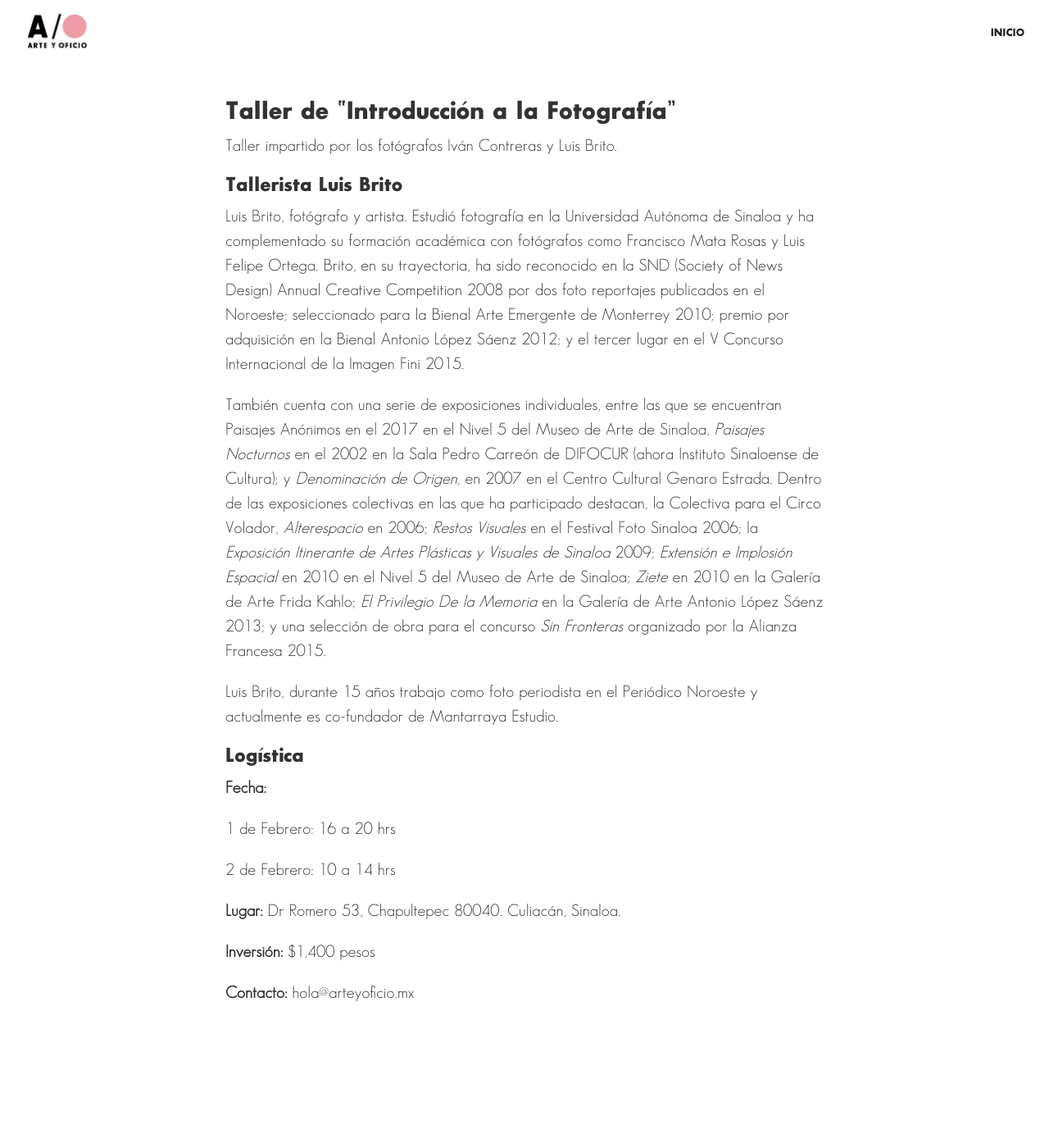
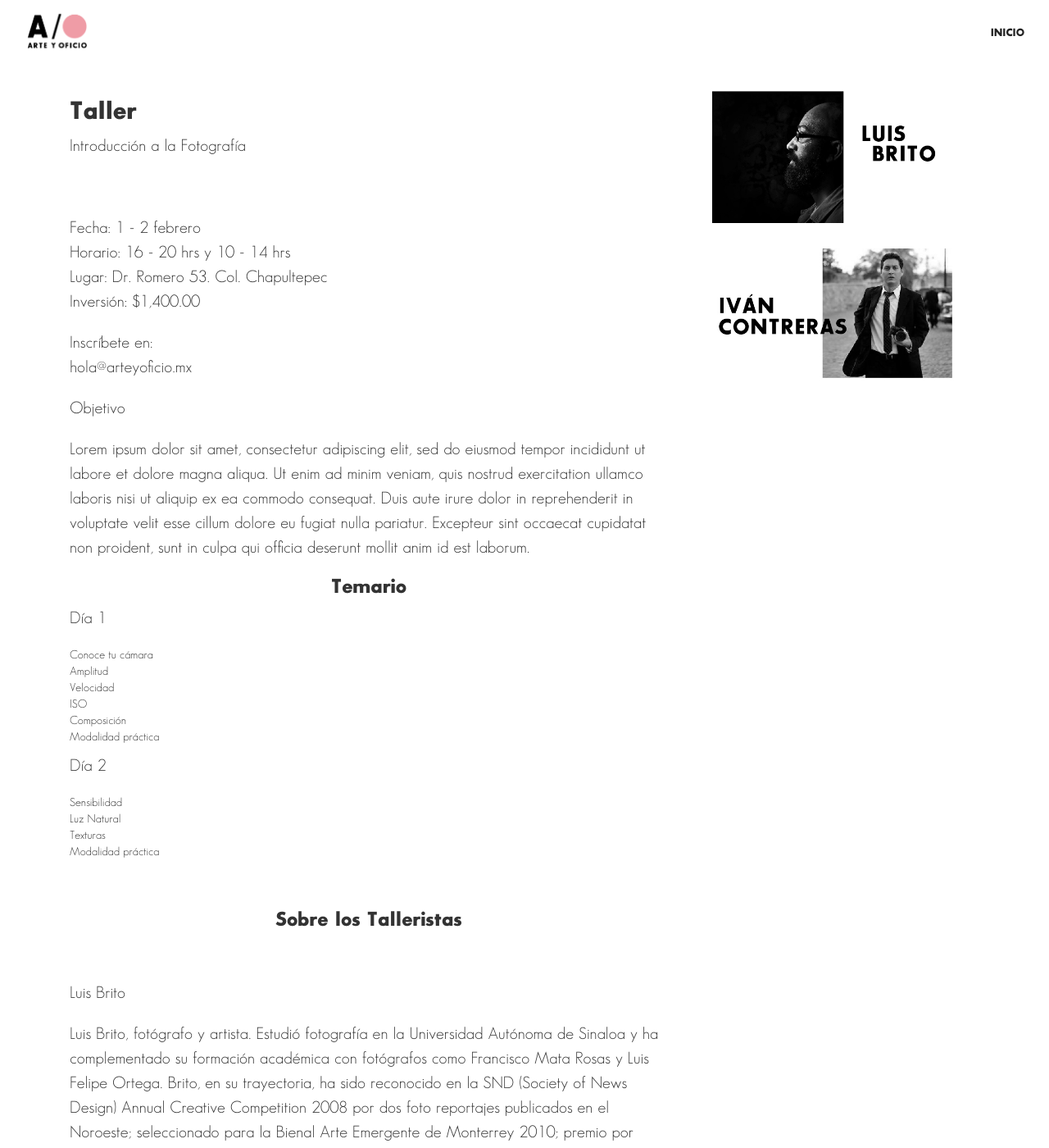
Before and after one commit to defvol/ayo, a Jekyll site: the page built from taller.md, in a window 1280 px wide and 1400 px high. Shown: the whole window at 82% size. Built offline with Jekyll 4.4.1, drawn with Linux system fonts in a browser that asks for light colours; comment, search, counter and statistics services are not loaded.

Commit message:
Update taller content and style

```diff
--- a/_layouts/posts.html
+++ b/_layouts/posts.html
@@ -7,8 +7,13 @@
   {% include nav-inner.html %}
   <section id="post">
       <div class="container">
-          <div class="col-lg-8 col-lg-offset-2">
+          <div class="col-lg-8">
               {{ content }}
+          </div>
+          <div class="col-lg-4">
+            {% for pic in page.pictures %}
+              <img src="img/{{pic}}" class="img-responsive" alt="">
+            {% endfor %}
           </div>
       </div>
   </section>
--- a/_sass/_base.scss
+++ b/_sass/_base.scss
@@ -387,3 +387,16 @@ body {
 #mc_embed_signup h2 {
   font-weight: inherit;
 }
+
+/** POSTS **/
+
+#post {
+  ul {
+    list-style: none;
+    padding-left: 0;
+  }
+
+  h3 {
+    text-align: center;
+  }
+}
--- a/taller.md
+++ b/taller.md
@@ -3,30 +3,57 @@ layout: posts
 title:  "Introducción a la Fotografía"
 date:   2019-01-19 19:41:14 -0800
 categories: posts
+pictures:
+- "portfolio/luis.jpg"
+- "portfolio/ivan.jpg"
 ---
 
-## Taller de "Introducción a la Fotografía"
+## Taller
 
-Taller impartido por los fotógrafos Iván Contreras y Luis Brito.
+Introducción a la Fotografía
 
-### Tallerista Luis Brito
+<br />
+
+Fecha: 1 - 2 febrero
+<br />
+Horario: 16 - 20 hrs y 10 - 14 hrs
+<br />
+Lugar: Dr. Romero 53. Col. Chapultepec
+<br />
+Inversión: $1,400.00
+
+Inscríbete en: <br /> {{ site.email }}
+
+Objetivo
+
+Lorem ipsum dolor sit amet, consectetur adipiscing elit, sed do eiusmod tempor incididunt ut labore et dolore magna aliqua. Ut enim ad minim veniam, quis nostrud exercitation ullamco laboris nisi ut aliquip ex ea commodo consequat. Duis aute irure dolor in reprehenderit in voluptate velit esse cillum dolore eu fugiat nulla pariatur. Excepteur sint occaecat cupidatat non proident, sunt in culpa qui officia deserunt mollit anim id est laborum.
+
+### Temario
+
+Día 1
+- Conoce tu cámara
+- Amplitud
+- Velocidad
+- ISO
+- Composición
+- Modalidad práctica
+
+Día 2
+- Sensibilidad
+- Luz Natural
+- Texturas
+- Modalidad práctica
+
+<br />
+
+### Sobre los Talleristas
+
+<br />
+
+Luis Brito
 
 Luis Brito, fotógrafo y artista. Estudió fotografía en la Universidad Autónoma de Sinaloa y ha complementado su formación académica con fotógrafos como Francisco Mata Rosas y Luis Felipe Ortega. Brito, en su trayectoria, ha sido reconocido en la SND (Society of News Design) Annual Creative Competition 2008 por dos foto reportajes publicados en el Noroeste; seleccionado para la Bienal Arte Emergente de Monterrey 2010; premio por adquisición en la Bienal Antonio López Sáenz 2012; y el tercer lugar en el V Concurso Internacional de la Imagen Fini 2015.
 
 También cuenta con una serie de exposiciones individuales, entre las que se encuentran Paisajes Anónimos en el 2017 en el Nivel 5 del Museo de Arte de Sinaloa, _Paisajes Nocturnos_ en el 2002 en la Sala Pedro Carreón de DIFOCUR (ahora Instituto Sinaloense de Cultura); y _Denominación de Origen_, en 2007 en el Centro Cultural Genaro Estrada. Dentro de las exposiciones colectivas en las que ha participado destacan, la Colectiva para el Circo Volador, _Alterespacio_ en 2006; _Restos Visuales_ en el Festival Foto Sinaloa 2006; la _Exposición Itinerante de Artes Plásticas y Visuales de Sinaloa_ 2009; _Extensión e Implosión Espacial_ en 2010 en el Nivel 5 del Museo de Arte de Sinaloa; _Ziete_ en 2010 en la Galería de Arte Frida Kahlo; _El Privilegio De la Memoria_ en la Galería de Arte Antonio López Sáenz 2013; y una selección de obra para el concurso _Sin Fronteras_ organizado por la Alianza Francesa 2015.
 
 Luis Brito, durante 15 años trabajo como foto periodista en el Periódico Noroeste y actualmente es co-fundador de Mantarraya Estudio.
-
-### Logística
-
-**Fecha:**
-
-1 de Febrero: 16 a 20 hrs
-
-2 de Febrero: 10 a 14 hrs
-
-**Lugar:** Dr Romero 53, Chapultepec 80040. Culiacán, Sinaloa.
-
-**Inversión:** $1,400 pesos
-
-**Contacto:** hola@arteyoficio.mx
```
